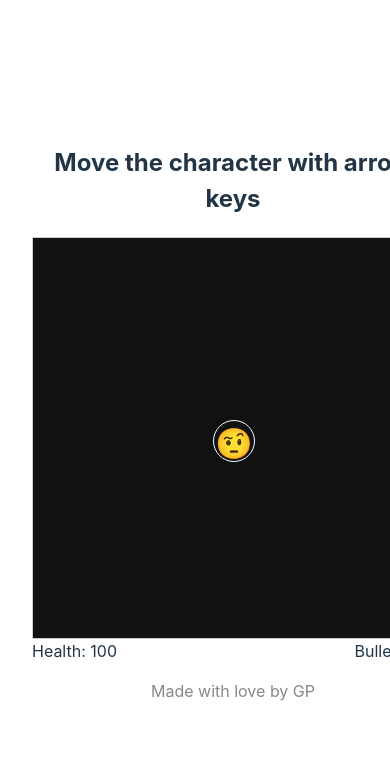
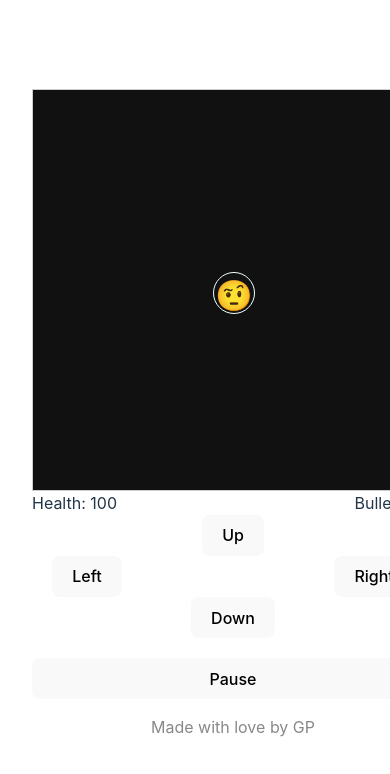
Before and after one commit to glaucopater/vitets-react-game, a React (Vite) app: page / in a window 390 px wide. Shown: the top 774 px of the page. Built offline with nearby package versions, Linux system fonts and the light colour scheme.

Commit message:
Remove swipe Force feature Add Butons for mobile

```diff
--- a/src/App.tsx
+++ b/src/App.tsx
@@ -3,7 +3,6 @@ import Game from "./components/Game";
 function App() {
   return (
     <div>
-      <h2>Move the character with arrow keys</h2>
       <Game />
       <p className="read-the-docs">Made with love by GP</p>
     </div>
--- a/src/components/Game/index.tsx
+++ b/src/components/Game/index.tsx
@@ -19,7 +19,6 @@ import Medikit from "../Medikit";
 import { Area } from "../Area";
 import { Hud } from "../Hud";
 import FEATURES from "../../features";
-import useSwipe from "../../hooks/useSwipe";
 
 const Game = () => {
   const [position, setPosition] = useState({ x: 9, y: 9 });
@@ -69,18 +68,15 @@ const Game = () => {
     setPosition((prev) => ({ ...prev, y: Math.max(0, prev.y - 1) }));
   };
 
-  const swipeHandlers = useSwipe({
-    onSwipedLeft: () => moveLeft(),
-    onSwipedRight: () => moveRight(),
-    onSwipedUp: () => moveDown(),
-    onSwipedDown: () => moveUp(),
-  });
+  const pauseGame = () => {
+    setIsPaused((prevPaused) => !prevPaused);
+  };
 
   useEffect(() => {
     const handleKeyDown = (e: KeyboardEvent) => {
       if (isGameOver) return;
       if (e.key === " ") {
-        setIsPaused((prevPaused) => !prevPaused);
+        pauseGame();
       } else if (!isPaused) {
         switch (e.key) {
           case "w":
@@ -303,7 +299,7 @@ const Game = () => {
   };
 
   return (
-    <div {...swipeHandlers} style={{ padding: 0, position: "relative" }}>
+    <div style={{ padding: 0, position: "relative" }}>
       <Area handleMouseClick={handleMouseClick}>
         <Player position={position} health={playerHealth} isPaused={isPaused} />
         {FEATURES.ALLOW_ENEMIES &&
@@ -326,6 +322,31 @@ const Game = () => {
       </Area>
       <Hud playerHealth={playerHealth} bullets={bullets} />
 
+      <div style={{ display: "flex", justifyContent: "center" }}>
+        <button onClick={() => moveUp()}>Up</button>
+      </div>
+      <div
+        style={{
+          display: "flex",
+          justifyContent: "space-between",
+          padding: "0 20px",
+        }}
+      >
+        <button onClick={() => moveLeft()}>Left</button>
+        <button onClick={() => moveRight()}>Right</button>
+      </div>
+      <div style={{ display: "flex", justifyContent: "center" }}>
+        <button onClick={() => moveDown()}>Down</button>
+      </div>
+
+      <div
+        style={{ display: "flex", justifyContent: "center", marginTop: "20px" }}
+      >
+        <button style={{ width: "100%" }} onClick={() => pauseGame()}>
+          Pause
+        </button>
+      </div>
+
       <Modal isOpen={isGameOver} onClose={resetGame}>
         <h2>{score >= WIN_SCORE ? "You Win!" : "Game Over!"}</h2>
         <p>Your score: {score}</p>
--- a/src/features/index.ts
+++ b/src/features/index.ts
@@ -1,9 +1,7 @@
-const ALLOW_ENEMIES =
-  import.meta.env.VITE_ALLOW_ENEMIES === "true" ? true : false;
-const ALLOW_POWERUPS =
-  import.meta.env.VITE_ALLOW_POWERUPS === "true" ? true : false;
+const ALLOW_ENEMIES = import.meta.env.VITE_ALLOW_ENEMIES === "true" ?? true;
+const ALLOW_POWERUPS = import.meta.env.VITE_ALLOW_POWERUPS === "true" ?? true;
 const ALLOW_PLAYER_IMMORTAL =
-  import.meta.env.VITE_ALLOW_PLAYER_IMMORTAL === "true" ? true : false;
+  import.meta.env.VITE_ALLOW_PLAYER_IMMORTAL === "true" ?? true;
 
 export default {
   ALLOW_ENEMIES,
--- a/src/hooks/useSwipe.ts
+++ /dev/null
@@ -1,74 +0,0 @@
-import { TouchEvent, useState } from "react";
-
-interface SwipeInput {
-  onSwipedLeft: () => void;
-  onSwipedRight: () => void;
-  onSwipedUp: () => void;
-  onSwipedDown: () => void;
-}
-
-interface SwipeOutput {
-  onTouchStart: (e: TouchEvent) => void;
-  onTouchMove: (e: TouchEvent) => void;
-  onTouchEnd: () => void;
-}
-
-export default (input: SwipeInput): SwipeOutput => {
-  const [touchStart, setTouchStart] = useState<{ x: number; y: number }[]>([]);
-  const [touchEnd, setTouchEnd] = useState<{ x: number; y: number }[]>([]);
-
-  const minSwipeDistance = 50;
-
-  const onTouchStart = (e: TouchEvent) => {
-    if (e.targetTouches.length === 2) {
-      const touches = Array.from(e.targetTouches).map((touch) => ({
-        x: touch.clientX,
-        y: touch.clientY,
-      }));
-      setTouchStart(touches);
-      setTouchEnd([]);
-    }
-  };
-
-  const onTouchMove = (e: TouchEvent) => {
-    if (e.targetTouches.length === 2 && touchStart.length === 2) {
-      const touches = Array.from(e.targetTouches).map((touch) => ({
-        x: touch.clientX,
-        y: touch.clientY,
-      }));
-      setTouchEnd(touches);
-    }
-  };
-
-  const onTouchEnd = () => {
-    if (touchStart.length === 2 && touchEnd.length === 2) {
-      const deltaX = touchEnd[0].x - touchStart[0].x;
-      const deltaY = touchEnd[0].y - touchStart[0].y;
-      const isLeftSwipe = deltaX > minSwipeDistance;
-      const isRightSwipe = deltaX < -minSwipeDistance;
-      const isUpSwipe = deltaY > minSwipeDistance;
-      const isDownSwipe = deltaY < -minSwipeDistance;
-
-      if (isLeftSwipe) {
-        input.onSwipedLeft();
-      }
-      if (isRightSwipe) {
-        input.onSwipedRight();
-      }
-      if (isUpSwipe) {
-        input.onSwipedUp();
-      }
-      if (isDownSwipe) {
-        input.onSwipedDown();
-      }
-    }
-    setTouchStart([]);
-    setTouchEnd([]);
-  };
-
-  return {
-    onTouchStart,
-    onTouchMove,
-    onTouchEnd,
-  };
-};
```
Also changed, not shown: 1 other file (tests, documents, lock files or other folders).
